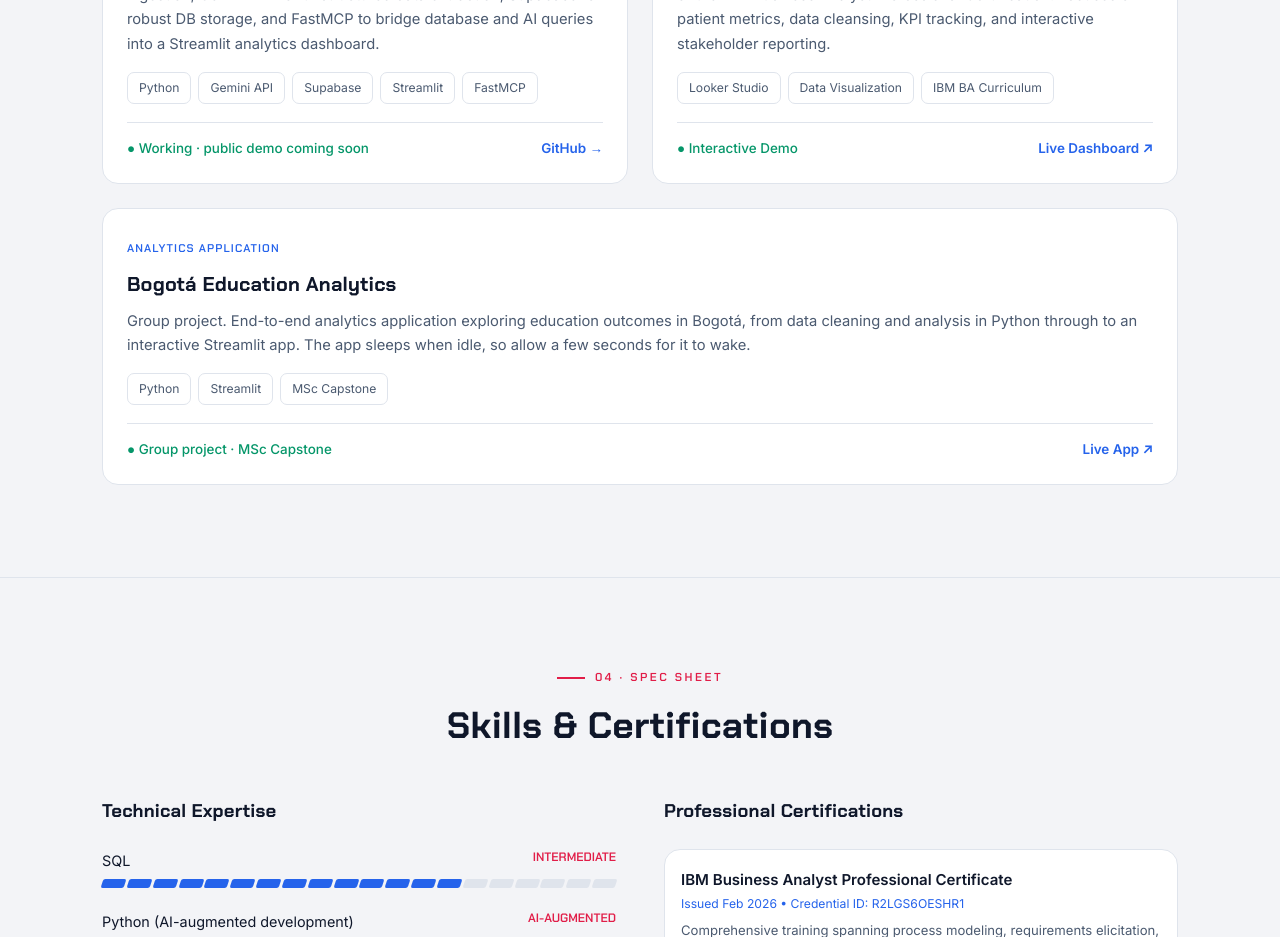
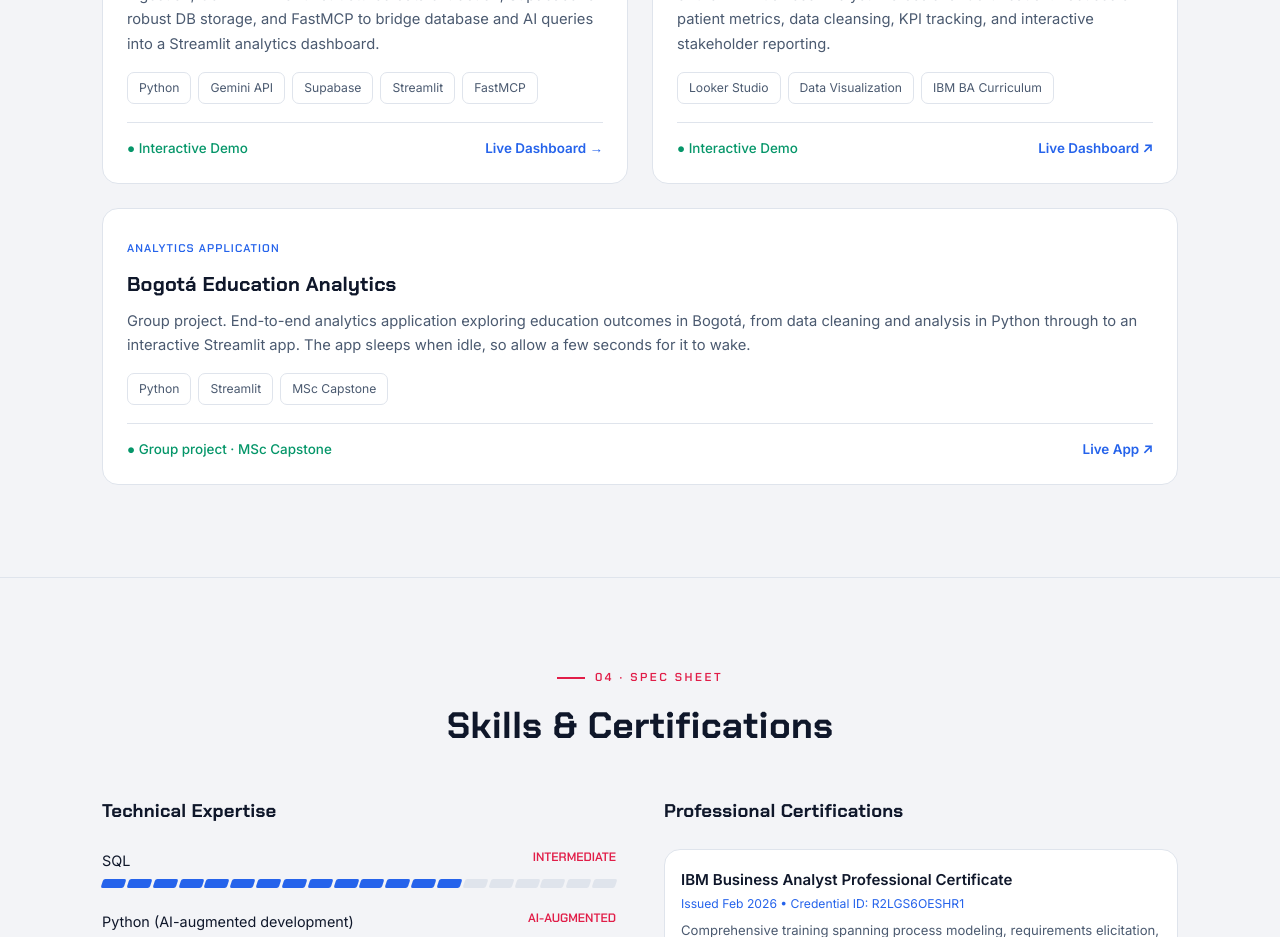
Before and after one commit to Vinothkumar-Base/vinothkumar-portfolio, a plain HTML site: page index.html in a window 1280 px wide. Shown: the part 4040-4977 px from the top of the page. Drawn offline with Linux system fonts and the light colour scheme.

Commit message:
Update index.html
Added Receipt Vault Link

```diff
--- a/index.html
+++ b/index.html
@@ -226,7 +226,7 @@ footer{border-top:1px solid var(--line);padding:26px 22px;text-align:center;font
   <div class="card proj rv"><div><span class="tg">AI Data Engineering</span><h3>Receipt Vault (AI Ingestion Engine)</h3>
    <p>An end-to-end receipt processing pipeline featuring Telegram Bot ingestion, Gemini API for unstructured data extraction, Supabase for robust DB storage, and FastMCP to bridge database and AI queries into a Streamlit analytics dashboard.</p>
    <div class="tags"><span class="chip">Python</span><span class="chip">Gemini API</span><span class="chip">Supabase</span><span class="chip">Streamlit</span><span class="chip">FastMCP</span></div></div>
-   <div class="pf"><span class="st">● Working · public demo coming soon</span><a href="https://github.com/Vinothkumar-Base" target="_blank" rel="noopener">GitHub →</a></div></div>
+   <div class="pf"><span class="st">● Interactive Demo</span><a href="https://receipt-vault-nd55jmx5kn9dzdyxupgfae.streamlit.app" target="_blank" rel="noopener">Live Dashboard →</a></div></div>
   <div class="card proj rv"><div><span class="tg">Business Intelligence</span><h3>Health First Dashboard</h3>
    <p>Comprehensive healthcare analytics dashboard developed as part of the IBM Business Analyst Professional Certification. Focuses on patient metrics, data cleansing, KPI tracking, and interactive stakeholder reporting.</p>
    <div class="tags"><span class="chip">Looker Studio</span><span class="chip">Data Visualization</span><span class="chip">IBM BA Curriculum</span></div></div>
```
